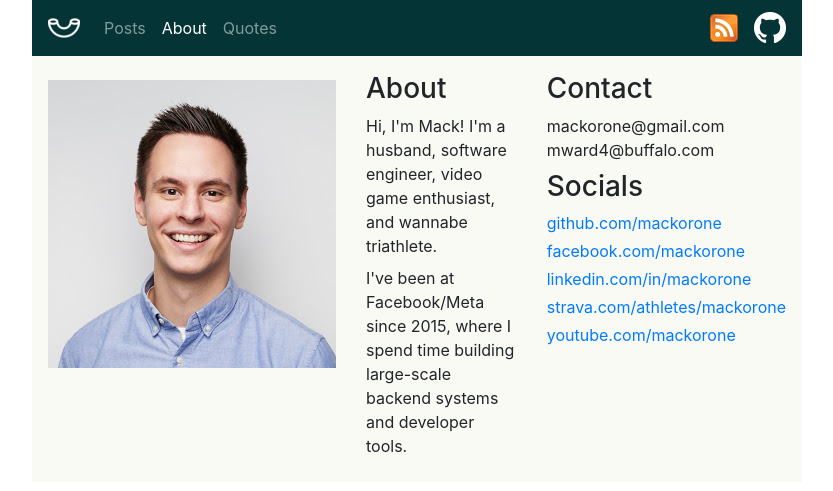
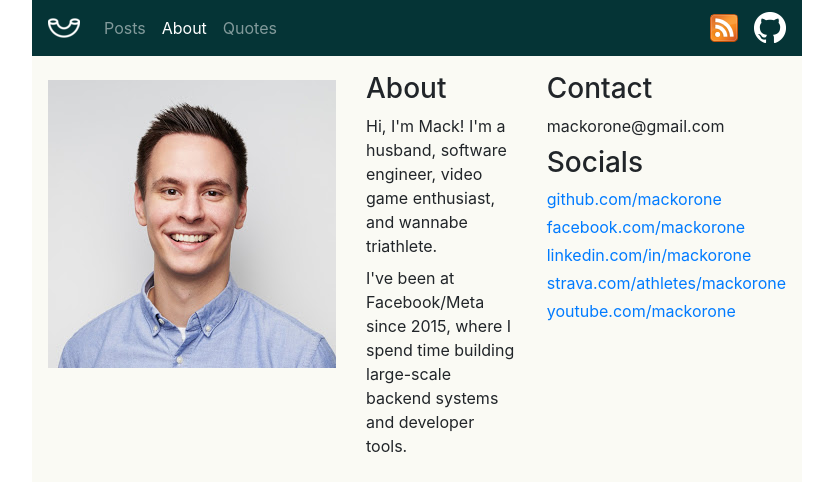
Before and after one commit to mackorone/mackorone.github.io, a Jekyll site: the page built from about.html, in a window 1280 px wide. Shown: the top 491 px of the page, without its empty margins (223-1056 px from the left). Built offline with Jekyll 4.4.1, drawn with Linux system fonts in a browser that asks for light colours; nearby versions of some CDN libraries.

Commit message:
Remove deprecated university email

```diff
--- a/_data/emails.yml
+++ b/_data/emails.yml
@@ -1,4 +1,2 @@
 - user: mackorone
   domain: gmail.com
-- user: mward4
-  domain: buffalo.com
```
